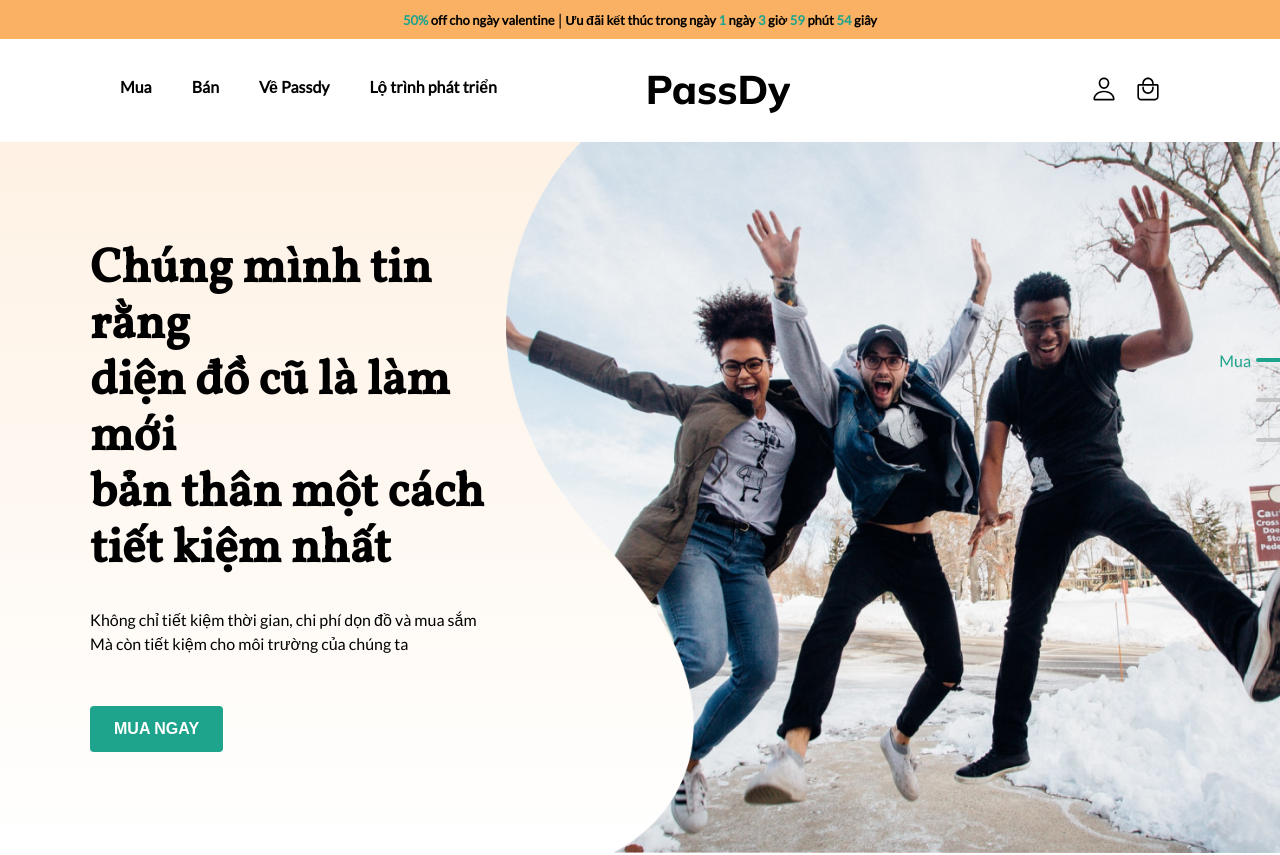
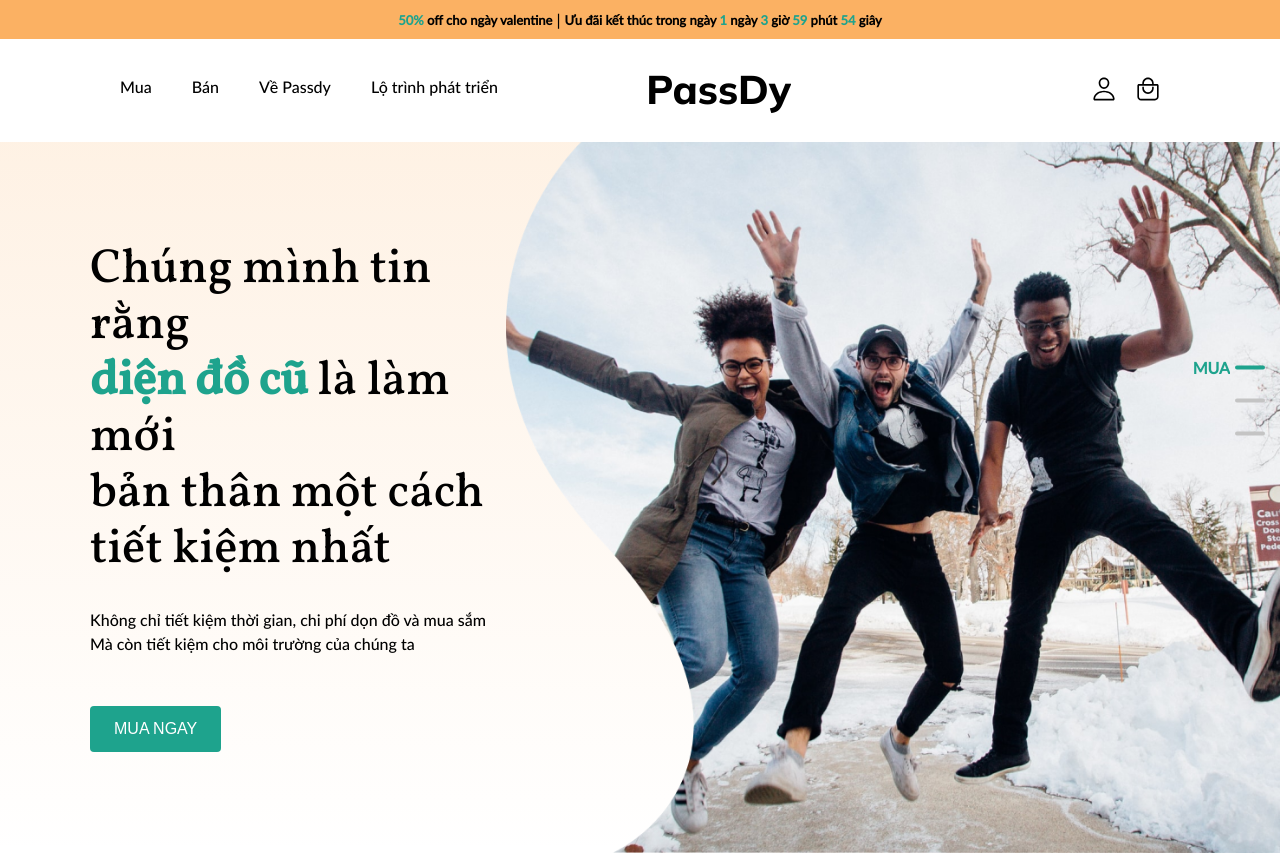
Before and after one commit to Passdy/Passdy-FE, a Next.js app: page / in a window 1280 px wide. Shown: the top 855 px of the page. Built offline with nearby package versions, Linux system fonts and the light colour scheme.

Commit message:
uppppppp

```diff
--- a/components/Header/CountDown/Countdown.module.scss
+++ b/components/Header/CountDown/Countdown.module.scss
@@ -8,12 +8,12 @@
   padding: 10px;
 
   span {
-    font-weight: 800;
+    font-weight: 700;
     font-size: 13px;
   }
 
   .cruiticalNumber {
-    font-weight: 800;
+    font-weight: 700;
     color: $primary-color;
   }
 }
--- a/components/Header/ScrollItem/ScrollItem.module.scss
+++ b/components/Header/ScrollItem/ScrollItem.module.scss
@@ -3,13 +3,18 @@
 .selectSectionWraper {
   position: fixed;
   top: 50%;
-  left: 95%;
+  left: calc(100% - 60px);
   z-index: 1;
   padding-right: 10px;
   transform: translate(-50%, -50%);
+  display: flex;
+  flex-flow: column;
+  align-items: flex-end;
+  width: 110px;
+
 
   .item {
-    font-weight: 500;
+    font-weight: 600;
     font-size: 16px;
     line-height: 33px;
     color: $primary-color;
@@ -17,8 +22,9 @@
     align-items: center;
     justify-content: flex-end;
     white-space: nowrap;
-    width: 150px;
-    height: 40px;
+    height: 33px;
+    text-transform: uppercase;
+    cursor: pointer;
 
     .hoverItem {
       clip-path: polygon(0 0, 100% 0, 100% 100%, 0 100%);
@@ -29,17 +35,18 @@
       clip-path: polygon(100% 0, 100% 0, 100% 100%, 100% 100%);
     }
 
+    &:hover {
+      .line {
+        background-color: $primary-color;
+      }
+    }
+
     .line {
-      cursor: pointer;
       background-color: #C4C4C4;
       height: 4px;
       width: 30px;
       margin-left: 5px;
       border-radius: 2px;
-
-      &:hover {
-        background-color: $primary-color;
-      }
     }
 
   }
--- a/components/Header/ScrollItem/index.tsx
+++ b/components/Header/ScrollItem/index.tsx
@@ -17,42 +17,40 @@ const ScrollItem = ({ selectedSection, onClickScroll }: IProps) => {
         className={cls(styles.item, {
           [styles.isActive]: selectedSection === "buy-section",
         })}
+        onMouseOut={() => setOnHover("")}
+        onClick={() => onClickScroll("buy")}
+        onMouseOver={() => setOnHover("buy-section")}
       >
-        <span className={cls({ [styles.hoverItem]: onHover === "buy-section" })}>Mua</span>
-        <div
-          onMouseOver={() => setOnHover("buy-section")}
-          onMouseOut={() => setOnHover("")}
-          onClick={() => onClickScroll("buy")}
-          className={styles.line}
-          data-content="Mua"
-        />
+        <span className={cls({ [styles.hoverItem]: onHover === "buy-section" })}>
+          {(onHover === "buy-section" || selectedSection === "buy-section") && "Mua"}
+        </span>
+        <div className={styles.line} />
       </div>
       <div
         className={cls(styles.item, {
           [styles.isActive]: selectedSection === "sell-section",
         })}
+        onMouseOut={() => setOnHover("")}
+        onClick={() => onClickScroll("sell")}
+        onMouseOver={() => setOnHover("sell-section")}
       >
-        <span className={cls({ [styles.hoverItem]: onHover === "sell-section" })}>Bán</span>
-        <div
-          onMouseOver={() => setOnHover("sell-section")}
-          onMouseOut={() => setOnHover("")}
-          onClick={() => onClickScroll("sell")}
-          className={styles.line}
-          data-content="Bán"
-        />
+        <span className={cls({ [styles.hoverItem]: onHover === "sell-section" })}>
+          {(onHover === "sell-section" || selectedSection === "sell-section") && "Bán"}
+        </span>
+        <div className={styles.line} />
       </div>
       <div
         className={cls(styles.item, {
           [styles.isActive]: selectedSection === "roadmap-section",
         })}
+        onMouseOut={() => setOnHover("")}
+        onClick={() => onClickScroll("roadmap")}
+        onMouseOver={() => setOnHover("roadmap-section")}
       >
-        <span className={cls({ [styles.hoverItem]: onHover === "roadmap-section" })}>Lộ trình</span>
-        <div
-          onMouseOver={() => setOnHover("roadmap-section")}
-          onMouseOut={() => setOnHover("")}
-          onClick={() => onClickScroll("roadmap")}
-          className={styles.line}
-        />
+        <span className={cls({ [styles.hoverItem]: onHover === "roadmap-section" })}>
+          {(onHover === "roadmap-section" || selectedSection === "roadmap-section") && "Lộ trình"}
+        </span>
+        <div className={styles.line} />
       </div>
     </div>
   );
--- a/components/Header/index.tsx
+++ b/components/Header/index.tsx
@@ -8,7 +8,7 @@ import Countdown from "./CountDown";
 const NavItem = styled.div<{ isShow?: boolean }>`
   size: 14px;
   line-height: 24px;
-  font-weight: 600;
+  font-weight: 500;
   cursor: pointer;
   white-space: nowrap;
   position: relative;
--- a/pages/index.tsx
+++ b/pages/index.tsx
@@ -68,7 +68,7 @@ const Home: NextPage = () => {
               data-aos-once="true"
               className={cls(styles.bigTitle, "fade-up")}
             >
-              diện đồ cũ là làm mới
+              <span>diện đồ cũ</span> là làm mới
             </div>
             <div
               data-aos="fade-up"
@@ -210,7 +210,7 @@ const Home: NextPage = () => {
           <div className={styles.withImageSection}>
             <div
               data-aos="fade-up"
-              data-aos-duration="300"
+              data-aos-duration="700"
               className={cls(styles.cardHowTo, "fade-up")}
               id="sell-section"
               data-aos-easing="ease-in-out"
@@ -234,7 +234,7 @@ const Home: NextPage = () => {
             </div>
             <div
               data-aos="fade-up"
-              data-aos-duration="300"
+              data-aos-duration="700"
               data-aos-easing="ease-in-out"
               className={cls(styles.cardHowTo, "mt-100", "fade-up")}
               data-aos-once="true"
@@ -257,7 +257,7 @@ const Home: NextPage = () => {
             </div>
             <div
               data-aos="fade-up"
-              data-aos-duration="300"
+              data-aos-duration="700"
               data-aos-easing="ease-in-out"
               className={cls(styles.cardHowTo, "mt-100", "fade-up")}
               data-aos-once="true"
@@ -281,7 +281,7 @@ const Home: NextPage = () => {
           </div>
           <div
             data-aos="fade-up"
-            data-aos-duration="300"
+            data-aos-duration="700"
             data-aos-easing="ease-in-out"
             className={cls("text-center", "fade-up")}
             data-aos-once="true"
--- a/styles/Home.module.scss
+++ b/styles/Home.module.scss
@@ -16,7 +16,7 @@
 
     .bigTitle {
       font-family: Volkorm, sans-serif;
-      font-weight: 700;
+      font-weight: 500;
       font-size: 48px;
       line-height: 56px;
 
@@ -281,7 +281,7 @@
   border-radius: 4px;
   border: 0;
   cursor: pointer;
-  font-weight: 600;
+  font-weight: 500;
   transition: background-color 150ms;
 
   &:hover {
--- a/styles/globals.css
+++ b/styles/globals.css
@@ -12,7 +12,7 @@ html {
 
 @font-face {
     font-family: 'Lato';
-    src: url('../assets/fonts/Lato/Lato-Regular.ttf');
+    src: url('../assets/fonts/Lato/Lato-Medium.ttf');
 }
 
 @font-face {
```
Also changed, not shown: assets/fonts/Lato/Lato-Medium.ttf (added).
